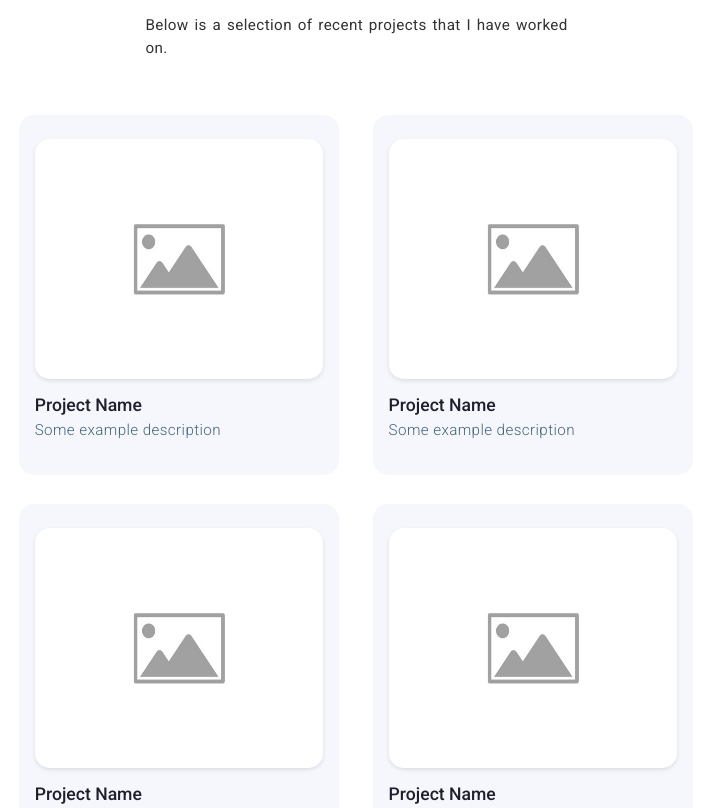
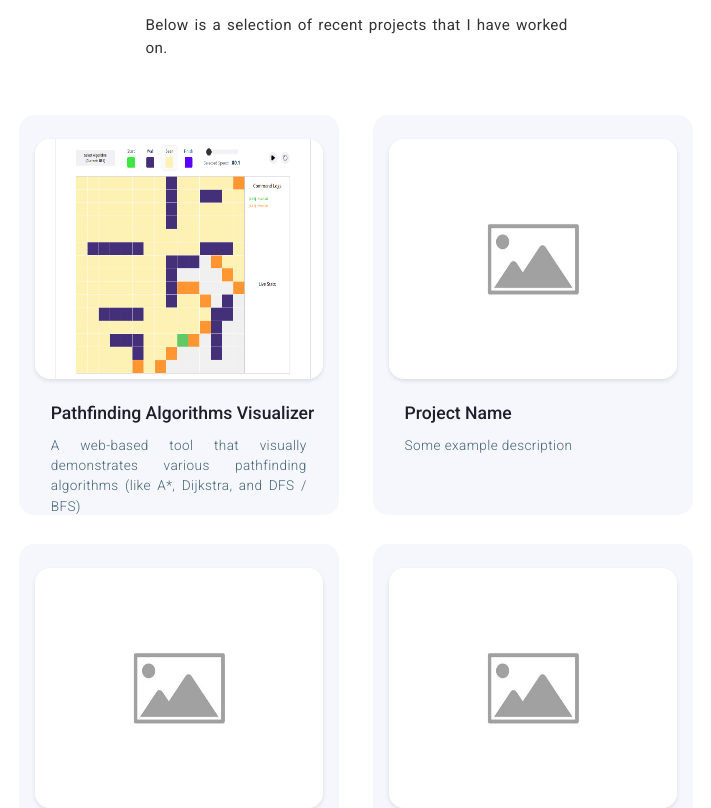
Before and after one commit to DanielT-Dev/Portfolio, a React (Vite) app in the folder portfolio/: page / in a window 1280 px wide. Shown: the part 720-1528 px from the top of the page, without its empty margins (277-988 px from the left). Built offline with nearby package versions, Linux system fonts and the light colour scheme; a web font is replaced by a local one.

Commit message:
Added project card.

```diff
--- a/portfolio/src/components/ProjectCard.jsx
+++ b/portfolio/src/components/ProjectCard.jsx
@@ -2,15 +2,15 @@ import React from 'react'
 
 import styles from "../styles/ProjectCard.module.css"
 
-const ProjectCard = () => {
+const ProjectCard = ({ project }) => {
   return (
     <div className={styles.container}>
-        <img src="placeholder1.jpg" alt="image unavaiable"/>
+        <img src={project.image} alt="image unavaiable"/>
         <h1>
-            Project Name
+            {project.name}
         </h1>
         <p>
-            Some example description
+            {project.dscription}
         </p>
     </div>
   )
--- a/portfolio/src/components/Projects.jsx
+++ b/portfolio/src/components/Projects.jsx
@@ -6,7 +6,28 @@ import ProjectCard from './ProjectCard'
 
 const Projects = () => {
 
-  const projects = [1, 2, 3, 4]
+  const projects = [
+    {
+      name: "Pathfinding Algorithms Visualizer",
+      dscription: "A web-based tool that visually demonstrates various pathfinding algorithms (like A*, Dijkstra, and DFS / BFS)",
+      image: "/PAV1.png"
+    },
+    {
+      name: "Project Name",
+      dscription: "Some example description",
+      image: "/placeholder1.jpg"
+    },
+    {
+      name: "Project Name",
+      dscription: "Some example description",
+      image: "/placeholder1.jpg"
+    },
+    {
+      name: "Project Name",
+      dscription: "Some example description",
+      image: "/placeholder1.jpg"
+    },
+  ]
 
   return (
     <div className={styles.container}>
@@ -18,7 +39,7 @@ const Projects = () => {
         </p>
 
         <div className={styles.projects_container}>
-          {projects.map((project, index) => { return <ProjectCard key={index}/> })}
+          {projects.map((project, index) => { return <ProjectCard key={index} project={project}/> })}
         </div>
     </div>
   )
--- a/portfolio/src/styles/Footer.module.css
+++ b/portfolio/src/styles/Footer.module.css
@@ -7,7 +7,7 @@
     height: 10vh;
     position: relative;
     left: 33%;
-    margin-top: 5vh;
+    margin-top: 15vh;
     padding-top: 1vh;
     padding-bottom: 1vh;
     margin-bottom: 10vh;
@@ -58,6 +58,7 @@
     .container {
         width: 90%;
         left: 5%;
+        margin-top: 25vh;
     }
     .copyright {
         font-size: 2vh;
--- a/portfolio/src/styles/ProjectCard.module.css
+++ b/portfolio/src/styles/ProjectCard.module.css
@@ -7,7 +7,7 @@
     padding-top: 1vh;
     padding-bottom: 1vh;
     width: 25vw;
-    height: 43vh;
+    height: 48vh;
     border-radius: 15px;
     background-color: rgb(245, 247, 252);
     cursor: pointer;
@@ -20,19 +20,21 @@
     height: 30vh;
     margin-top: 2vh;
     margin-left: 5%;
+    margin-bottom: 1vh;
     border-radius: 15px;
     border: none;
     box-shadow: 0 2px 4px rgba(0, 0, 0, 0.1);
 }
 .container h1 {
-    padding-left: 5%;
+    padding-left: 10%;
     font-size: 2.2vh;
     color: rgb(30, 30, 45);
 }
 .container p {
-    padding-left: 5%;
-    margin-top: -1vh;
-    font-size: 1.9vh;
+    width: 80%;
+    padding-left: 10%;
+    margin-top: 1vh;
+    font-size: 1.7vh;
     font-weight: 300;
     color: rgb(70, 100, 120);
 }
@@ -41,5 +43,6 @@
     .container {
         width: 62%;
         left: 0;
+        height: 51vh;
     }
 }
```
Also changed, not shown: portfolio/public/PAV1.png (added).
